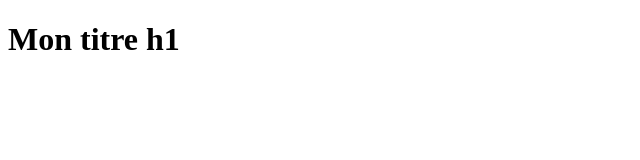
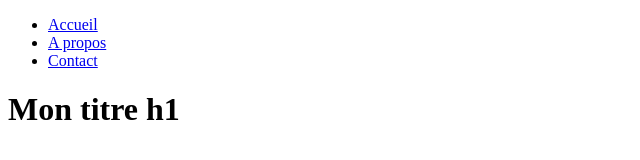
Before and after one commit to tarik-benabbou-mac-veigh/premier-depot, a plain HTML site: page index.html in a window 1280 px wide. Shown: the whole page, without its empty margins (0-640 px from the left). Drawn offline with Linux system fonts and the light colour scheme.

Commit message:
Add nav bar

```diff
--- a/index.html
+++ b/index.html
@@ -7,6 +7,13 @@
 </head>
 <body>
     <header>
+        <nav>
+            <ul>
+                <li><a href="#">Accueil</a></li>
+                <li><a href="#">A propos</a></li>
+                <li><a href="#">Contact</a></li>
+            </ul>
+        </nav>
         <h1>Mon titre h1</h1>
     </header>
 </body>
```
